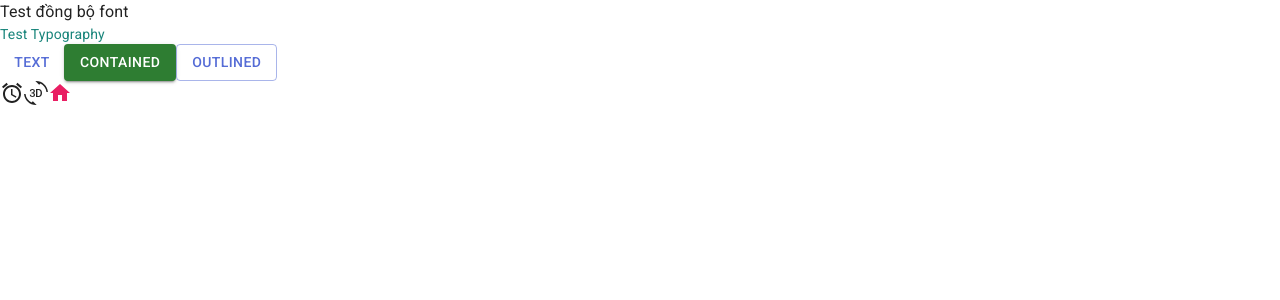
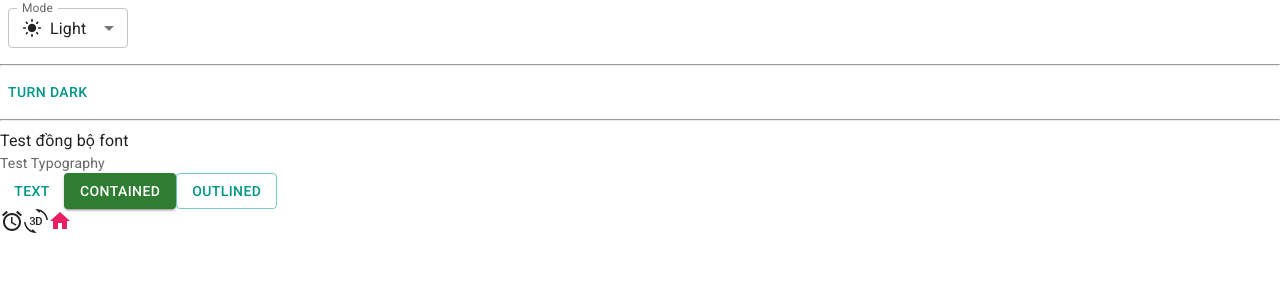
Before and after one commit to minhphu102003/trello-web, a React (Vite) app: page / in a window 1280 px wide. Shown: the top 300 px of the page. Built offline with nearby package versions, Linux system fonts and the light colour scheme.

Commit message:
practice with mode theme

```diff
--- a/src/App.jsx
+++ b/src/App.jsx
@@ -3,11 +3,80 @@
 import ThreeDRotation from '@mui/icons-material/ThreeDRotation'
 import HomeIcon from '@mui/icons-material/Home'
 import { pink } from '@mui/material/colors'
-import Typography  from '@mui/material/Typography'
+import Typography from '@mui/material/Typography'
+import InputLabel from '@mui/material/InputLabel'
+import MenuItem from '@mui/material/MenuItem'
+import FormControl from '@mui/material/FormControl'
+import Select from '@mui/material/Select'
+import LightModeIcon from '@mui/icons-material/LightMode'
+import DarkModeIcon from '@mui/icons-material/DarkMode'
+import SettingsBrightnessIcon from '@mui/icons-material/SettingsBrightness'
+import {
+  useColorScheme
+} from '@mui/material/styles'
+// import useMediaQuery from '@mui/material/useMediaQuery'
+
+
+function SelectSmall() {
+  const { mode, setMode } = useColorScheme()
+  const handleChange = (event) => {
+    const selectedMode = event.target.value
+    setMode(selectedMode)
+  };
+
+  return (
+    <FormControl sx={{ m: 1, minWidth: 120 }} size="small">
+      <InputLabel id="label-select-dark-light-mode">Mode</InputLabel>
+      <Select
+        labelId="label-select-dark-light-mode"
+        id="select-dark-light-mode"
+        value={mode}
+        label="Mode"
+        onChange={handleChange}
+      >
+        <MenuItem value="light">
+          <div style={{ display: 'flex', alignItems: 'center', gap: '8px' }}>
+            <LightModeIcon fontSize='small' />
+            Light
+          </div>
+        </MenuItem>
+        <MenuItem value="dark">
+          <div style={{ display: 'flex', alignItems: 'center', gap: '8px' }}>
+            <DarkModeIcon fontSize='small' />
+            Dark
+          </div>
+        </MenuItem>
+        <MenuItem value="system">
+          <div style={{ display: 'flex', alignItems: 'center', gap: '8px' }}>
+            <SettingsBrightnessIcon fontSize='small' />
+            System
+          </div>
+        </MenuItem>
+      </Select>
+    </FormControl>
+  );
+}
+
+function ModeToggle() {
+  const { mode, setMode } = useColorScheme()
+  return (
+    <Button
+      onClick={() => {
+        setMode(mode === 'light' ? 'dark' : 'light')
+      }}
+    >
+      {mode === 'light' ? 'Turn dark' : 'Turn light'}
+    </Button>
+  )
+}
 
 function App() {
   return (
     <>
+      <SelectSmall />
+      <hr />
+      <ModeToggle />
+      <hr />
       <div>Test đồng bộ font</div>
       <Typography variant='body2' color='text.secondary'>Test Typography</Typography>
       <Button variant="text">Text</Button>
--- a/src/main.jsx
+++ b/src/main.jsx
@@ -2,14 +2,14 @@
 import { createRoot } from 'react-dom/client'
 import App from './App.jsx'
 import { CssBaseline } from '@mui/material'
-import { ThemeProvider } from '@emotion/react'
 import theme from './theme.js'
+import { Experimental_CssVarsProvider as CssVarsProvider } from '@mui/material/styles'
 
 createRoot(document.getElementById('root')).render(
   <StrictMode>
-    <ThemeProvider theme={theme}>
+    <CssVarsProvider theme={theme}>
       <CssBaseline />
       <App />
-    </ThemeProvider>
+    </CssVarsProvider>
   </StrictMode>
 )
--- a/src/theme.js
+++ b/src/theme.js
@@ -1,24 +1,22 @@
-import { createTheme } from '@mui/material/styles'
-import { red } from '@mui/material/colors'
+import { experimental_extendTheme as extendTheme } from '@mui/material/styles'
+import { teal, deepOrange, cyan, orange } from '@mui/material/colors'
 
-// Create a theme instance.
-const theme = createTheme({
-  cssVariables: true,
-  palette: {
-    mode: 'light',
-    primary: {
-      main: '#556cd6'
+const theme = extendTheme({
+  colorSchemes: {
+    light: {
+      palette: {
+        primary: teal,
+        secondary: deepOrange
+      }
     },
-    secondary: {
-      main: '#19857b'
-    },
-    error: {
-      main: red.A400
-    },
-    text: {
-      secondary: '#19857b'
+    dark: {
+      palette: {
+        primary: cyan,
+        secondary: orange
+      }
     }
   }
+  // ...other properties
 })
 
 export default theme
```
